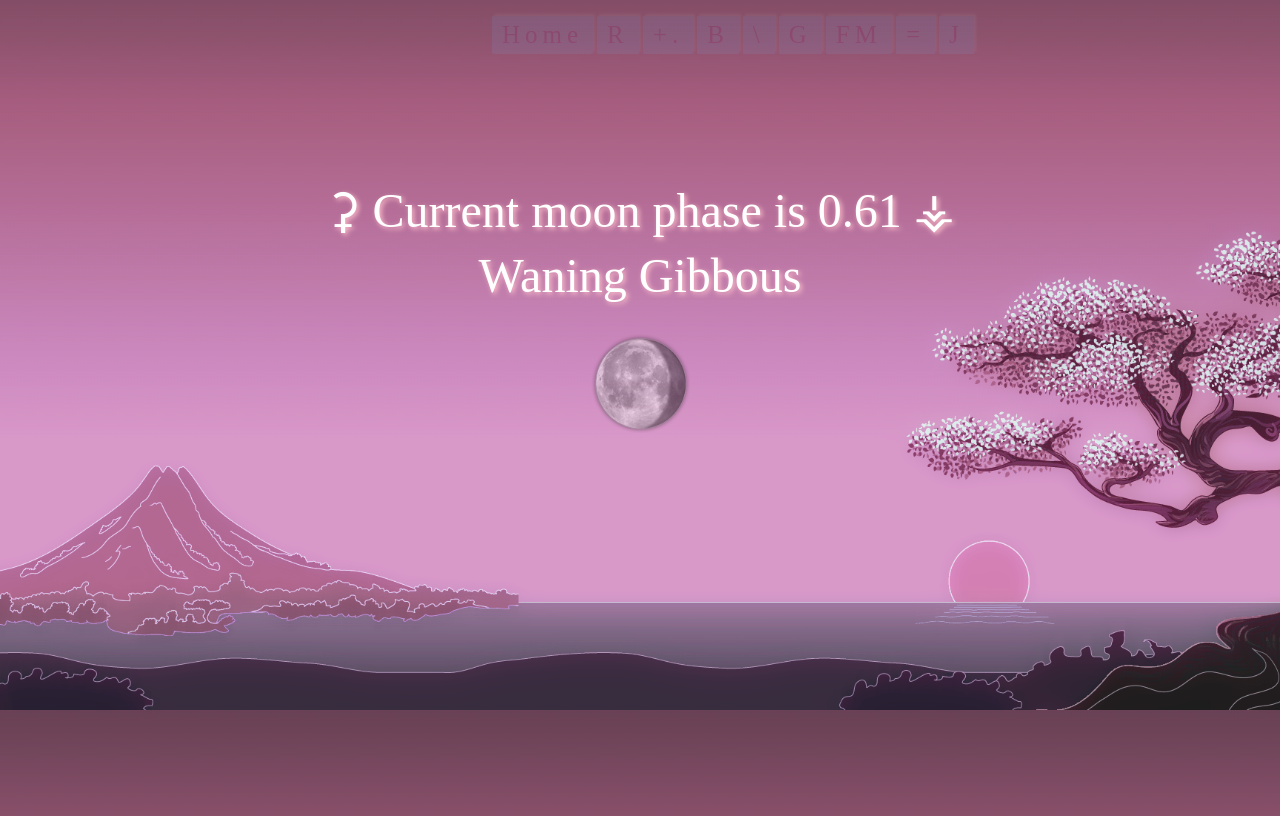
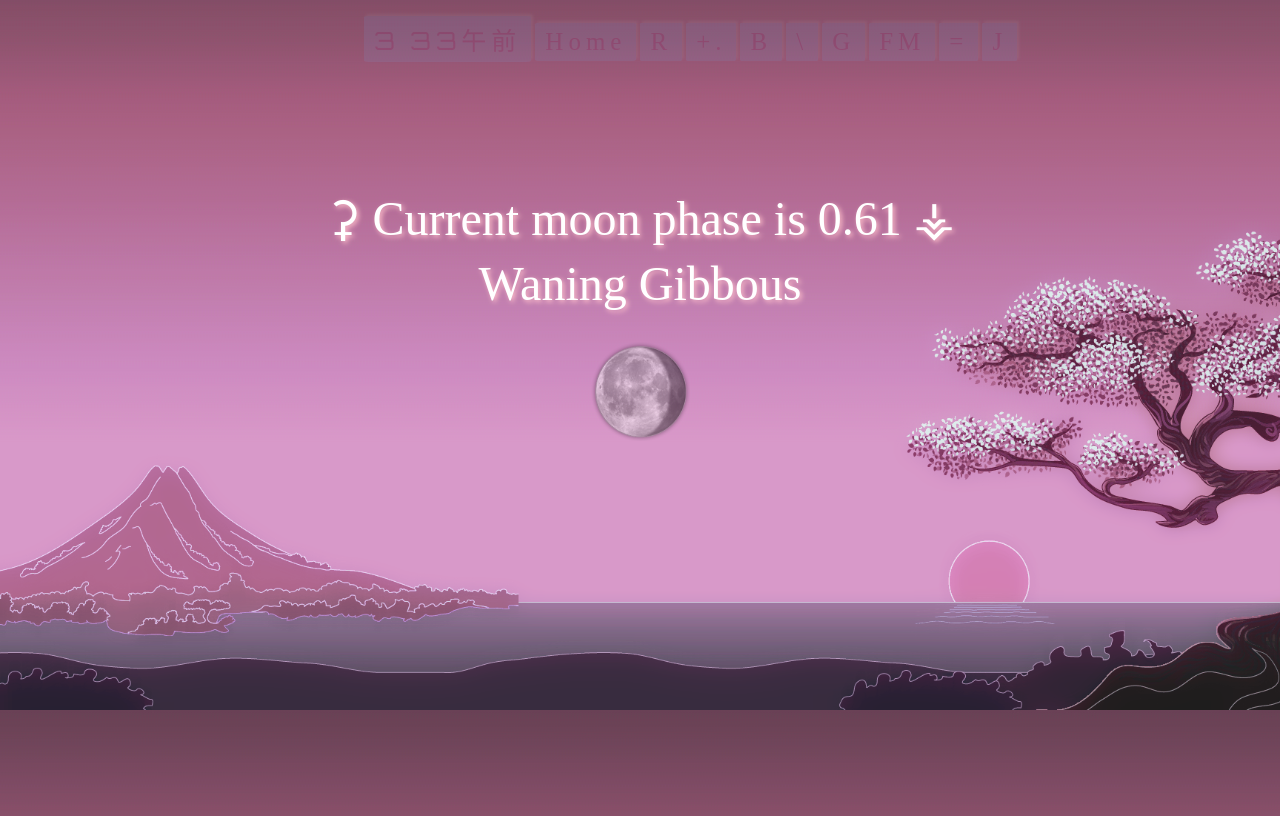
Before and after one commit to ammorris/moonTracker, a plain HTML site: page index.html in a window 1280 px wide. Drawn offline with Linux system fonts and the light colour scheme; a web font is replaced by a local one.

Commit message:
+Clock & +Nav titles
Added clock to nav, and gave titles to buttons.

```diff
--- a/css/css.css
+++ b/css/css.css
@@ -47,11 +47,11 @@ a {
 }
 
 .nav {
-	width: 60%;
+	width: 70%;
 	margin-left: auto;
 	margin-right: 20px;
 	opacity: 0.1;
-	font-family: "Wingdings", serif;
+	font-family: "Wingdings", sarif;
 	text-decoration: none;
 }
 
@@ -69,3 +69,7 @@ a {
 	color: orange;
 	background-color: #fff;
 }
+
+#clock {
+	font-family: "Orbitron", sarif;
+}
--- a/index.html
+++ b/index.html
@@ -5,21 +5,26 @@
 	<title>Test</title>
 	<link rel="shortcut icon" href="img/sun.ico">
 	<link rel="stylesheet" type="text/css" href="css/css.css">
-	<link href="https://fonts.googleapis.com/css?family=Pattaya|Arizonia|Spirax" rel="stylesheet">
+	<link href="https://fonts.googleapis.com/css?family=Orbitron|Arizonia|Spirax" rel="stylesheet">
 </head>
 <body>
 	<header>
 		<nav>
 			<ul class="nav">
-				<li><a href="../Guaranteed-Good-Shit/index.html">Home</a></li>
-				<li><a href="#Top">R</a></li>
-				<li><a href="http://www.outlook.com" target="_blank">+.</a></li>
-				<li><a href="https://www.youtube.com/" target="_blank">B</a></li>
-				<li><a href="https://kdp.amazon.com/en_US/" target="_blank">\</a></li>
-				<li><a href="http://www.google.com" target="_blank">G</a></li>
-				<li><a href="https://www.pineconeresearch.com/" target="_blank">FM</a></li>
-				<li><a href="http://www.adultswim.com/videos/off-the-air/" target="_blank">=</a></li>
-				<li><a href="../Guaranteed-Good-Shit/pages/games.html">J</a></li>
+				<li>
+					<div id="physical_clock">
+						<p id="clock"></p>
+					</div>
+				</li>
+				<li><a href="../Guaranteed-Good-Shit/index.html" title="Home">Home</a></li>
+				<li><a href="#Top" title="Moon Tracker">R</a></li>
+				<li><a href="http://www.outlook.com" title="Email" target="_blank">+.</a></li>
+				<li><a href="https://www.youtube.com/" title="YouTube" target="_blank">B</a></li>
+				<li><a href="https://kdp.amazon.com/en_US/" title="kdp.Amazon" target="_blank">\</a></li>
+				<li><a href="http://www.google.com" title="Google" target="_blank">G</a></li>
+				<li><a href="https://www.pineconeresearch.com/" title="Pinecone" target="_blank">FM</a></li>
+				<li><a href="http://www.adultswim.com/videos/off-the-air/" title="Off The Air" target="_blank">=</a></li>
+				<li><a href="../Guaranteed-Good-Shit/pages/games.html" title="Games">J</a></li>
 			</ul>
 		</nav>
 	</header>
--- a/script/script.js
+++ b/script/script.js
@@ -1,6 +1,7 @@
 var decimalPhase = SunCalc.getMoonIllumination(new Date()).phase;
 var phase = decimalToPhase(decimalPhase);
 var infoBox = document.getElementsByClassName("info")[0];
+const clock = document.getElementById("clock");
 
 // Display messages
 var message1 = document.createElement('p');
@@ -48,74 +49,26 @@ function getPhaseImg(decimalPhase) {
     return fileName;
 }
 
-// // A function to return the approximate current lunar phase
-// function getPhase(decimalPhase) {
-//     var range1 = decimalPhase >= 0.0 && decimalPhase < 0.1;
-//     var range2 = decimalPhase >= 0.1 && decimalPhase < 0.2;
-//     var range3 = decimalPhase >= 0.2 && decimalPhase < 0.3;
-//     var range4 = decimalPhase >= 0.3 && decimalPhase < 0.4;
-//     var range5 = decimalPhase >= 0.4 && decimalPhase < 0.55;
-//     var range6 = decimalPhase >= 0.55 && decimalPhase < 0.7;
-//     var range7 = decimalPhase >= 0.7 && decimalPhase < 0.8;
-//     var range8 = decimalPhase >= 0.8 && decimalPhase <= 1.0;
+function blink() {
+    var colon = document.getElementById("colon");
+    colon.style.visibility = colon.style.visibility == "hidden" ? "visible" : "hidden";
+}
 
-//     if (range1) { return "New Moon"; }
-//     else if (range2) { return "Waxing Crescent"; }
-//     else if (range3) { return "First Quarter"; }
-//     else if (range4) { return "Waxing Gibbous"; }
-//     else if (range5) { return "Full Moon"; }
-//     else if (range6) { return "Waning Gibbous"; }
-//     else if (range7) { return "Last Quarter"; }
-//     else if (range8) { return "Waning Crescent"; }
-//     return error;
-// }
+document.body.onload = function() {
+    updateClock();
+    setInterval("updateClock()", 1000);
+    setInterval("blink()", 500);
+}
 
-// var message1 = document.createElement('p');
-// message1.innerHTML = "&#9907; Current moon phase is " + decimalPhase.toFixed(2) + " &#9910;";
-// document.getElementsByClassName("info")[0].appendChild(message1);
-// var message2 = document.createElement('p');
-// message2.innerHTML = phase;
-// document.getElementsByClassName("info")[0].appendChild(message2);
-
-// var image = document.createElement('img');
-// var displayBox = document.getElementsByClassName("info")[0];
-
-// if (phase.toLowerCase() == "new moon") {
-//     image.src = "img/newMoon.svg";
-//     displayBox.appendChild(image);
-// }
-
-// else if (phase.toLowerCase() == "waxing crescent") {
-//     image.src = "img/waxingCrescent.svg";
-//     displayBox.appendChild(image);
-// }
-
-// else if (phase.toLowerCase() == "first quarter") {
-//     image.src = "img/firstQuarter.svg";
-//     displayBox.appendChild(image);
-// }
-
-// else if (phase.toLowerCase() == "waxing gibbous") {
-//     image.src = "img/waxingGibbous.svg";
-//     displayBox.appendChild(image);
-// }
-
-// else if (phase.toLowerCase() == "full moon") {
-//     image.src = "img/fullMoon.svg";
-//     displayBox.appendChild(image);
-// }
-
-// else if (phase.toLowerCase() == "waning gibbous") {
-//     image.src = "img/waningGibbous.svg";
-//     displayBox.appendChild(image);
-// }
-
-// else if (phase.toLowerCase() == "las quarter") {
-//     image.src = "img/lastQuarter.svg";
-//     displayBox.appendChild(image);
-// }
-
-// else if (phase.toLowerCase() == "waning crescent") {
-//     image.src = "img/waningCrescent.svg";
-//     displayBox.appendChild(image);
-// }
+function updateClock() {
+    var today = new Date();
+    var hours = today.getHours() % 12;
+    if (hours == 0) { hours = 12; }
+    var minutes = today.getMinutes();
+    var timeOfDay = (today.getHours()) < 12 ? "午前" : "午後";
+    if (minutes < 10) {
+        minutes = "0" + minutes;
+    }
+    var time = hours + "<span id='colon'>:</span>" + minutes + timeOfDay;
+    document.getElementById('clock').innerHTML = time;
+}
```
